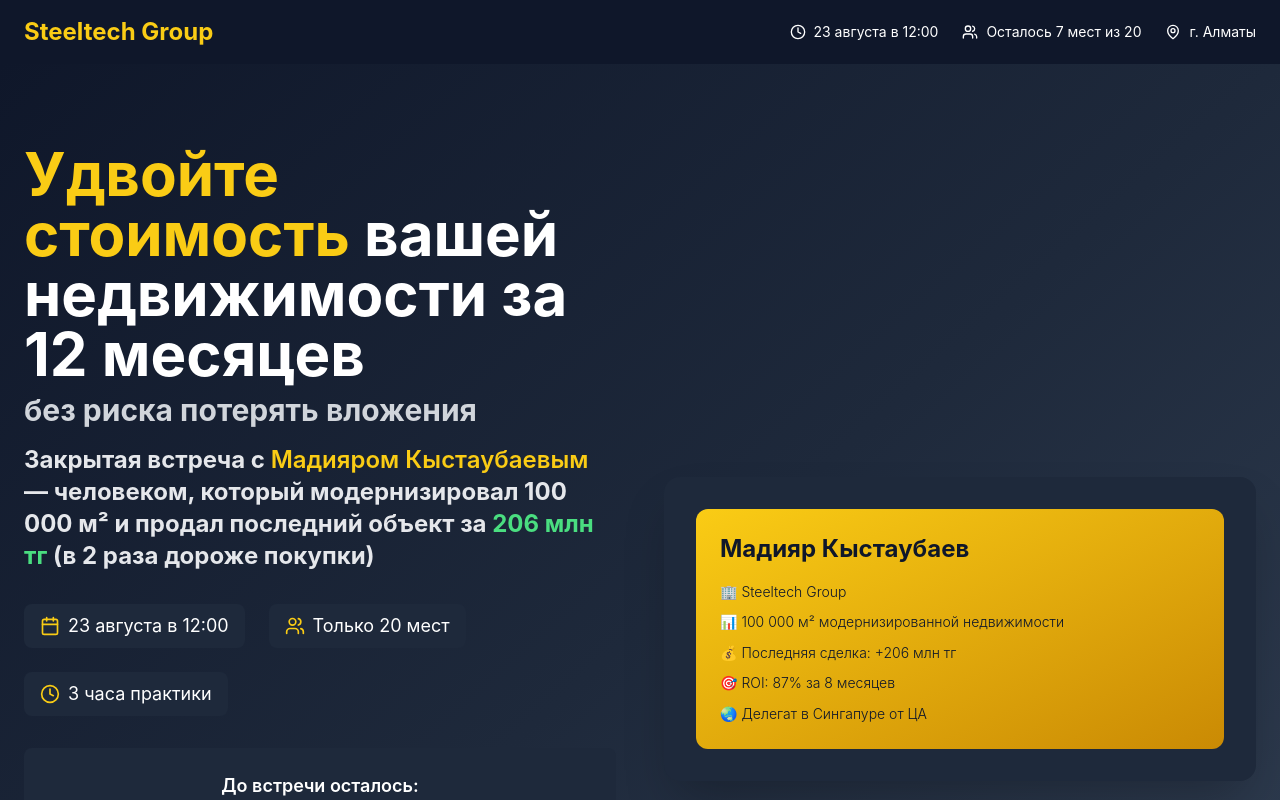
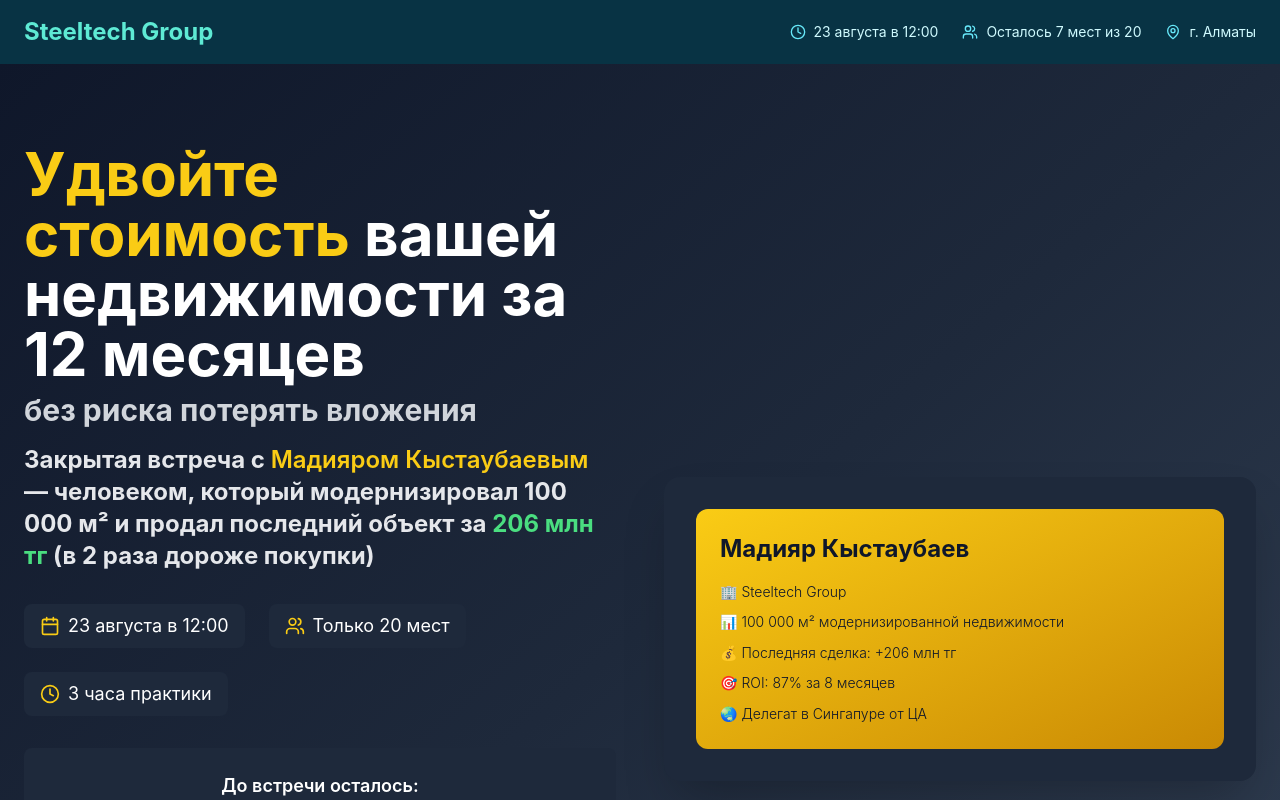
Before and after one commit to Danial992/landing, a React (Vite) app: page / in a window 1280 px wide. Shown: the top 800 px of the page. Built offline with nearby package versions, Linux system fonts and the light colour scheme.

Commit message:
Update Header.tsx

```diff
--- a/src/components/Header.tsx
+++ b/src/components/Header.tsx
@@ -3,22 +3,22 @@ import { Clock, Users, MapPin } from 'lucide-react';
 
 const Header: React.FC = () => {
   return (
-    <header className="bg-slate-900 text-white py-4 px-6">
+    <header className="bg-cyan-950 text-white py-4 px-6">
       <div className="max-w-7xl mx-auto flex justify-between items-center">
         <div className="flex items-center space-x-4">
-          <div className="text-2xl font-bold text-yellow-400">Steeltech Group</div>
+          <div className="text-2xl font-bold text-teal-300">Steeltech Group</div>
         </div>
-        <div className="hidden md:flex items-center space-x-6 text-sm">
+        <div className="hidden md:flex items-center space-x-6 text-sm text-cyan-100">
           <div className="flex items-center space-x-2">
-            <Clock className="w-4 h-4" />
+            <Clock className="w-4 h-4 text-cyan-300" />
             <span>23 августа в 12:00</span>
           </div>
           <div className="flex items-center space-x-2">
-            <Users className="w-4 h-4" />
+            <Users className="w-4 h-4 text-cyan-300" />
             <span>Осталось 7 мест из 20</span>
           </div>
           <div className="flex items-center space-x-2">
-            <MapPin className="w-4 h-4" />
+            <MapPin className="w-4 h-4 text-cyan-300" />
             <span>г. Алматы</span>
           </div>
         </div>
```
